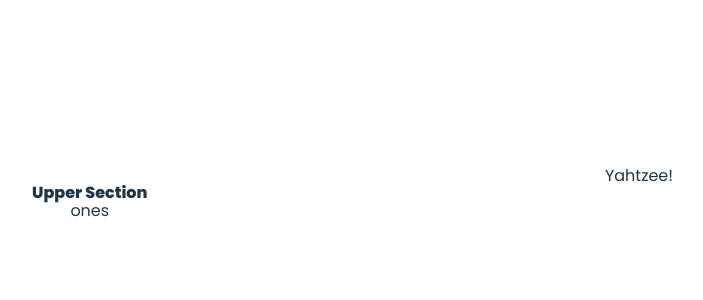
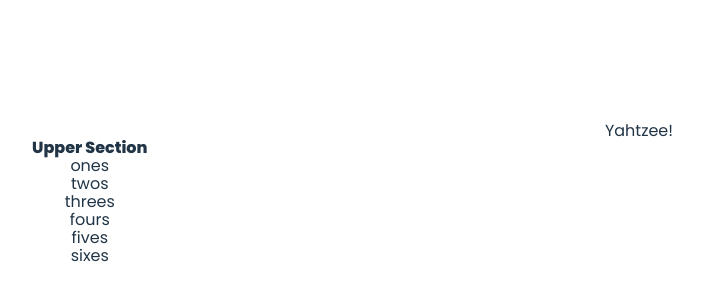
Before and after one commit to jacqueschuis/yahtzee-scorer, a React (Vite) app: page /play in a window 1280 px wide. Shown: the part 206-506 px from the top of the page, without its empty margins (1-704 px from the left). Built offline with nearby package versions, Linux system fonts and the light colour scheme.

Commit message:
added more to the upper section of the yahtzee scorecard

```diff
--- a/src/components/Game.jsx
+++ b/src/components/Game.jsx
@@ -1,22 +1,52 @@
 
 const Game = ({playerList, isGameOver, setGameOver, setWinner}) => {
     return (
-        <section className="flex flex-col items-center">
+        <section id="game" className="flex flex-col items-center max-h-screen">
             <h1 className="font-bold text-5xl mb-5">Yahtzee!</h1>
-            <table className="table-auto text-center justify-center">
-                <thead>
-                    <tr>
-                        <th>Upper Section</th>
+            <table className="table-fixed text-center self-start w-full overflow-scroll border border-collapse">
+                <thead className="border">
+                    <tr className="border">
+                        <th className="p-2 border">Upper Section</th>
                         {playerList.map((name, index) => {
-                            return <th key={`${name}${index}`}>{name}</th>
+                            return <th className="p-2 border" key={`${name}${index}`}>{name}</th>
                         })}
                     </tr>
                 </thead>
                 <tbody>
                     <tr>
-                        <td>ones</td>
+                        <td className="p-2 border">ones</td>
                         {playerList.map((name, index) => {
-                            return <td><input key={`${name}Ones`} type="number" className="text-center" /></td>
+                            return <td className="p-2 border" key={`${name}Ones`}><input type="number" max={6} className="text-center w-full h-full" /></td>
+                        })}
+                    </tr>
+                    <tr>
+                        <td className="p-2 border">twos</td>
+                        {playerList.map((name, index) => {
+                            return <td className="p-2 border" key={`${name}Twos`}><input type="number" max={12} className="text-center w-full h-full" /></td>
+                        })}
+                    </tr>
+                    <tr>
+                        <td className="p-2 border">threes</td>
+                        {playerList.map((name, index) => {
+                            return <td className="p-2 border" key={`${name}Threes`}><input type="number" max={18} className="text-center w-full h-full" /></td>
+                        })}
+                    </tr>
+                    <tr>
+                        <td className="p-2 border">fours</td>
+                        {playerList.map((name, index) => {
+                            return <td className="p-2 border" key={`${name}Fours`}><input type="number" max={24} className="text-center w-full h-full" /></td>
+                        })}
+                    </tr>
+                    <tr>
+                        <td className="p-2 border">fives</td>
+                        {playerList.map((name, index) => {
+                            return <td className="p-2 border" key={`${name}Fives`}><input type="number" max={30} className="text-center w-full h-full" /></td>
+                        })}
+                    </tr>
+                    <tr>
+                        <td className="p-2 border">sixes</td>
+                        {playerList.map((name, index) => {
+                            return <td className="p-2 border" key={`${name}Sixes`}><input type="number" max={36} className="text-center w-full h-full" /></td>
                         })}
                     </tr>
                 </tbody>
```
